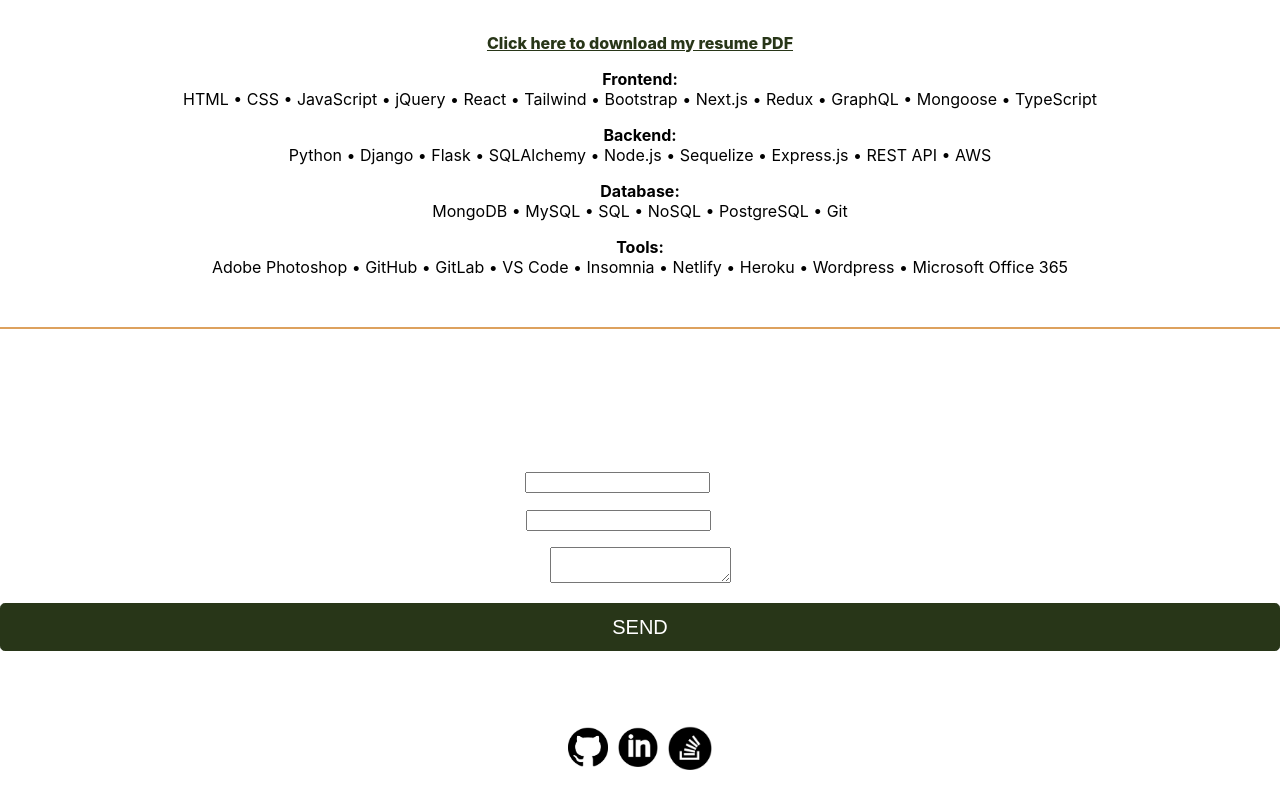
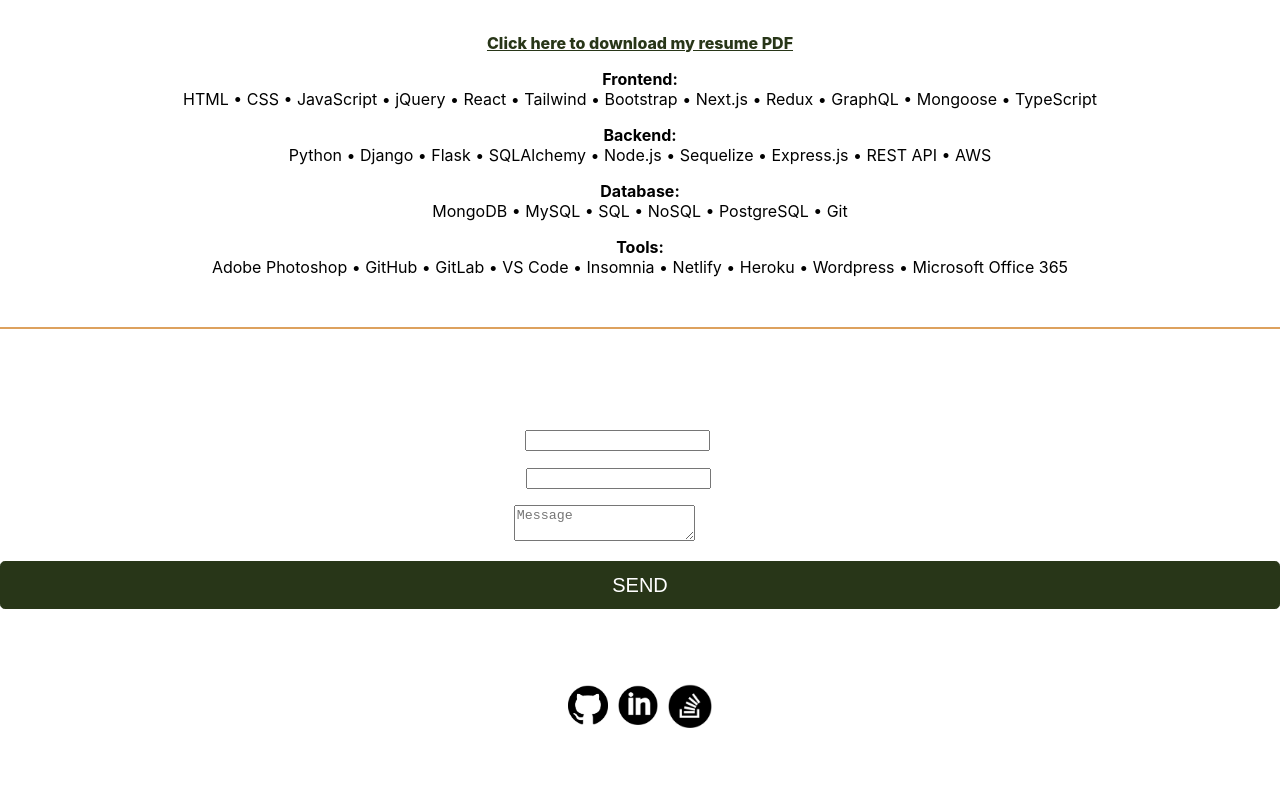
Before and after one commit to jenstem/react-portfolio, a React (Create React App) app: page / in a window 1280 px wide. Shown: the part 6421-7207 px from the top of the page. After the commit the page ends 7165 px from the top, so only its background shows below. Built offline with nearby package versions, Linux system fonts and the light colour scheme.

Commit message:
Revise contact page w toast msgs

```diff
--- a/src/Pages/contact.js
+++ b/src/Pages/contact.js
@@ -1,106 +1,3 @@
-// import React, { useState, useRef } from 'react';
-// import './contact.css';
-// import { validateEmail } from '../utils/helpers';
-// import emailjs from '@emailjs/browser';
-// import { toast } from "sonner"
-
-// export default function Contact() {
-//     const [formState, setFormState] = useState({ name: '', email: '', message: '' });
-//     const [errorMessage, setErrorMessage] = useState('');
-//     const { name, email, message } = formState;
-//     const form = useRef();
-//     const handleSubmit = (e) => {
-//         e.preventDefault();
-//         emailjs.sendForm('service_srhstmv', 'template_fcjmcqq', form.current, {
-//                 publicKey: 'sN5KxwZnnbauM-BBg',
-//             })
-//             .then(
-//                 () => {
-//                     toast.success("Message sent successfully"),
-//                     console.log('SUCCESS! Message sent.');
-//                 },
-//                 (error) => {
-//                     toast.error("Message not sent"),
-//                     console.log('FAILED...', error.text);
-//                 },
-//             );
-//         if (!errorMessage) {
-//             console.log('Submit Form', formState);
-//         }
-//         e.target.reset();
-//     };
-
-//     const handleChange = (e) => {
-//         if (e.target.name === "email") {
-//             const isValid = validateEmail(e.target.value);
-//             if (!isValid) {
-//                 setErrorMessage('Your email is invalid');
-//             } else {
-//                 setErrorMessage('');
-//             }
-//         } else {
-//             if (!e.target.value.length) {
-//                 setErrorMessage(`${e.target.name} is required`);
-//             } else {
-//                 setErrorMessage('');
-//             }
-//         }
-//         if (!errorMessage) {
-//             setFormState({ ...formState, [e.target.name]: e.target.value });
-//             console.log('Handle Form', formState);
-//         }
-//     };
-//     return (
-//         <div id="contact">
-//             <div className="contact-form">
-//                 <div className="contact-container-one">
-//                     <h1 id="Contact" className="contact-me">Contact Me</h1>
-//                 </div>
-//                 <div className="contact-container">
-//                     <div className="contact-container-second">
-//                         <div className="form-container">
-//                             <form id="contact-form-id" ref={form} onSubmit={handleSubmit} className="contact-form-class" method="post" action="contact-form-process.php">
-
-//                                 <div className="contact-form-group">
-//                                     <label name="Name" className="contact-label">Your name</label>
-//                                     <div className="contact-input-group">
-//                                         <input type="text" id="Name" name="user_name" className="contact-form-control" defaultValue={name} onBlur={handleChange} placeholder="Enter your name" required />
-//                                     </div>
-//                                 </div>
-
-//                                 <div className="contact-form-group">
-//                                     <label name="Email" className="contact-label">Your email address</label>
-//                                     <div className="contact-input-group">
-//                                         <input type="email" id="Email" name="user_email" defaultValue={email} onBlur={handleChange} className="contact-form-control" placeholder="Enter your email address" required />
-//                                     </div>
-//                                 </div>
-
-//                                 <div className="contact-form-group">
-//                                     <label name="Message" className="contact-label">Your message</label>
-//                                     <div className="contact-input-group">
-//                                         <textarea id="Message" name="message" defaultValue={message} onBlur={handleChange} className="contact-form-control" rows="6" maxLength="3000" placeholder="Enter your message" required></textarea>
-//                                         {errorMessage && (
-//                                             <div>
-//                                                 <p className="error-text">{errorMessage}</p>
-//                                             </div>
-//                                         )}
-//                                     </div>
-//                                 </div>
-//                                 <div className="contact-form-group">
-//                                     <button type="submit" id="contact-button" className="contact-btn contact-btn-primary contact-btn-lg contact-btn-block">Submit</button>
-//                                 </div>
-
-//                             </form>
-//                         </div>
-//                     </div>
-//                 </div>
-//             </div>
-//             <div className="bar"></div>
-//         </div>
-//     );
-// };
-
-
 import React, { useState, useRef } from 'react';
 import './contact.css';
 import { validateEmail } from '../utils/helpers';
@@ -145,16 +42,8 @@
             <div className="contact-form">
                 <div className="contact-container-one">
                 <h1 id="Contact" className="contact-me">Contact Me</h1>
-/               </div>
-                {/* <div className="contact--info" data-aos="fade-right" data-aos-duration="1000">
-                    <div className="contact--icon">
-                        <span>Tampa, Florida</span>
-                    </div>
+                </div>
 
-                    <div className="contact--icon">
-                        <span>wdiazdev@gmail.com</span>
-                    </div>
-                </div> */}
 
                 <form ref={form} onSubmit={handleSubmit} className="contact-form-group">
                     <div className="contact-form-group">
@@ -168,7 +57,8 @@
                     </div>
 
                     <div className="contact-form-group">
-                        <textarea name="message" required="required" placeholder="" />
+                        <textarea name="message" required="required" placeholder="Message" />
+                        <span>Message</span>
                     </div>
                     <button type="submit" id="contact-button" className="contact-btn contact-btn-primary contact-btn-lg contact-btn-block">
                         {sending ? <SmallLoader /> : "SEND"}
```
